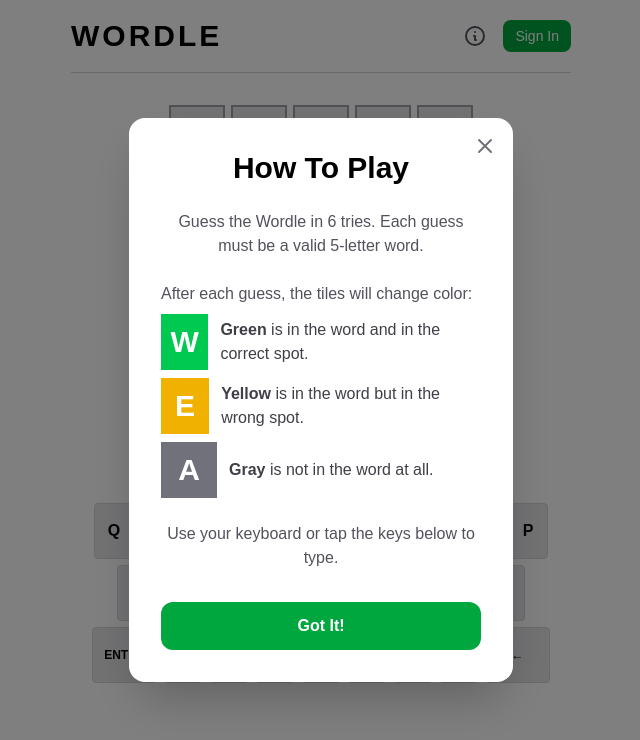
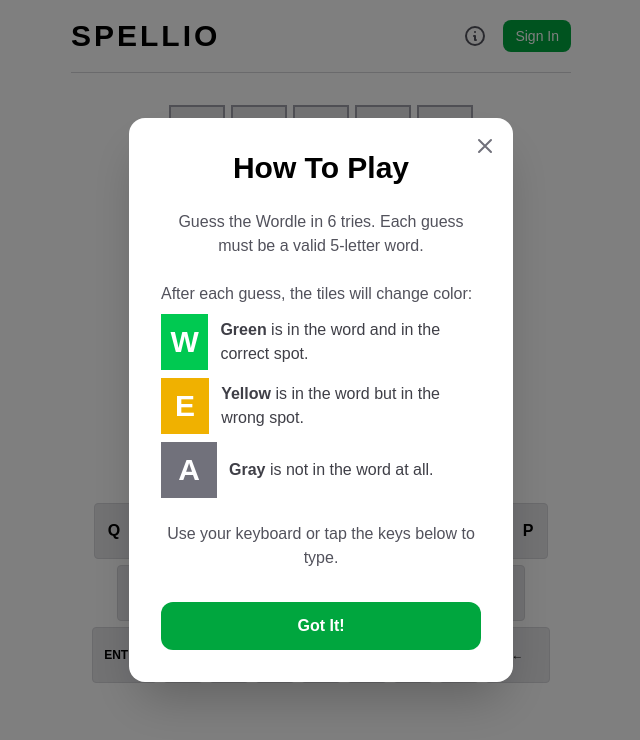
Before and after one commit to hydratypelvl/Spellio, a Next.js app: page / in a window 1280 px wide. Shown: the top 740 px of the page, without its empty margins (319-959 px from the left). Built offline with nearby package versions, Linux system fonts and the light colour scheme; no server answers.

Commit message:
rename-to-spellio

```diff
--- a/src/app/page.tsx
+++ b/src/app/page.tsx
@@ -228,7 +228,7 @@
       <header className="w-full max-w-[500px] border-b border-zinc-300 dark:border-zinc-700 pb-4 mb-8">
         <div className="flex items-center justify-between">
           <h1 className="text-3xl font-bold tracking-widest uppercase text-black dark:text-white">
-            Wordle
+            Spellio
           </h1>
           <div className="flex items-center gap-2">
             <button
```
